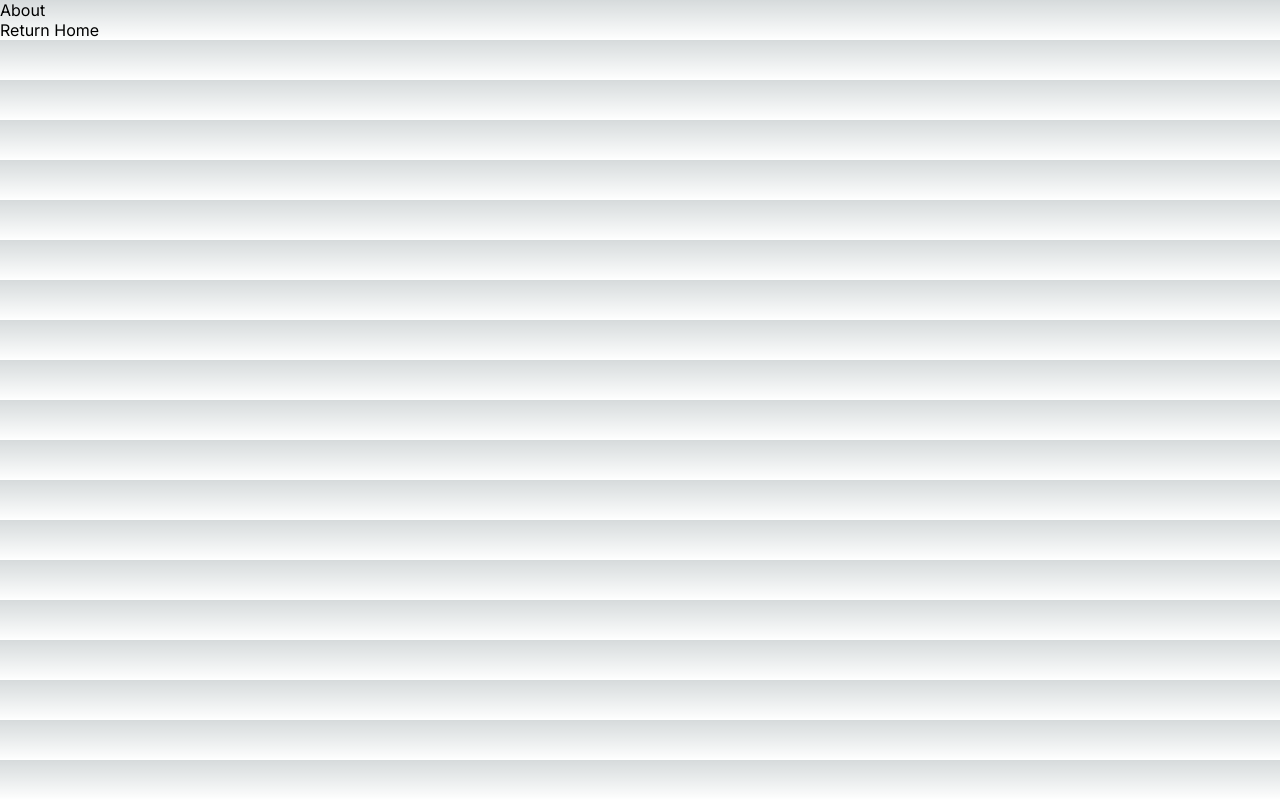
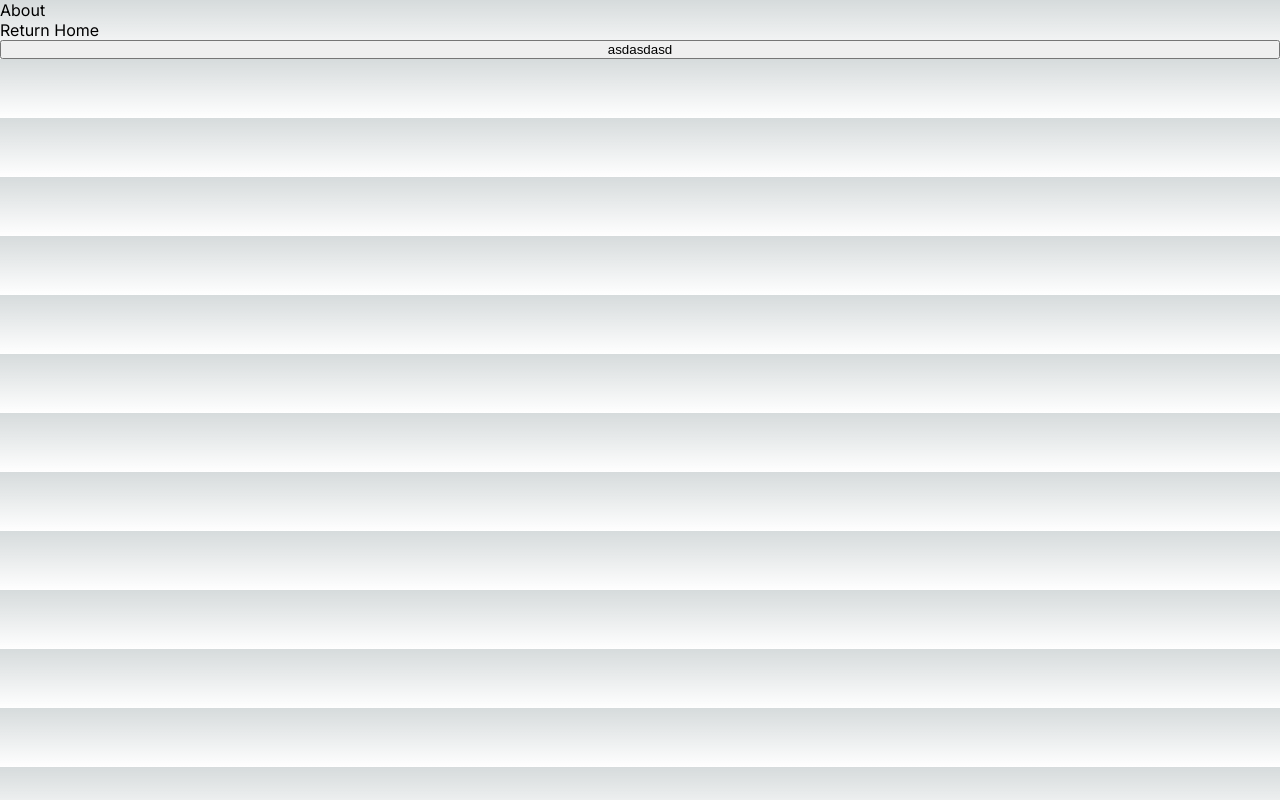
Before and after one commit to Kri4evskiy/next-portfolio, a Next.js app: page /about in a window 1280 px wide. Built offline with nearby package versions, Linux system fonts and the light colour scheme.

Commit message:
app/api routes

```diff
--- a/package.json
+++ b/package.json
@@ -1,5 +1,5 @@
 {
-	"version": "0.1.31",
+	"version": "0.1.32",
 	"name": "next-portfolio",
 	"description": "Project where I'm experimenting",
 	"author": "Krichevskyi Stanislav <kri4evskiy@gmail.com>",
--- a/src/app/(groupRoutes1)/about/page.tsx
+++ b/src/app/(groupRoutes1)/about/page.tsx
@@ -1,11 +1,27 @@
+'use client'
+
 import Link from 'next/link'
-import React from 'react'
+import React, { FormEvent } from 'react'
 
 export default function About() {
+	const handleSubmit = async (e: FormEvent<HTMLButtonElement>) => {
+		const res = await fetch('http://localhost:3000/api/about', {
+			method: 'POST',
+			headers: {
+				'Content-Type': 'application/json'
+			},
+			body: JSON.stringify({ a: 'asdasd', b: 'dsfsdfgfg' })
+		}).then(res => res.json())
+
+		console.log('res: ', res)
+	}
 	return (
 		<>
 			<div>About</div>
 			<Link href="/">Return Home</Link>
+			<button type="submit" onClick={handleSubmit}>
+				asdasdasd
+			</button>
 		</>
 	)
 }
--- /dev/null
+++ b/src/app/api/about/route.ts
@@ -0,0 +1,7 @@
+import { NextResponse } from 'next/server'
+
+export async function POST(request: Request) {
+	const data = await request.json()
+
+	return NextResponse.json(data)
+}
```
Also changed, not shown: src/components/index.ts (added), 1 other file (tests, documents, lock files or other folders).
